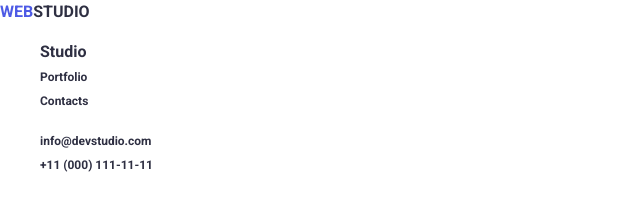
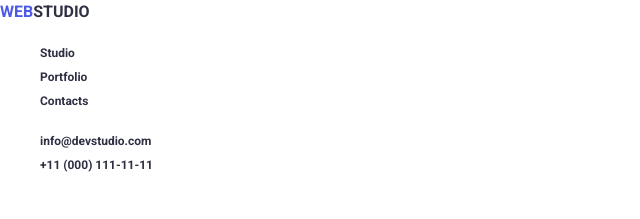
Before and after one commit to MaxRebryk/goit-markup-hw-02, a plain HTML site: page index.html in a window 1280 px wide. Shown: the top 219 px of the page, 0-640 px from the left. Drawn offline with nearby package versions, Linux system fonts and the light colour scheme; files whose address does not match are found by name.

Commit message:
Update styles.css

```diff
--- a/css/styles.css
+++ b/css/styles.css
@@ -72,6 +72,9 @@ h3 {
 .studio {
     text-decoration: none;
     color: #2E2F42;
+    font-size: 12px;
+    line-height: 1.333;
+    letter-spacing: 4%;
 }
 
 .studio:hover,
```
